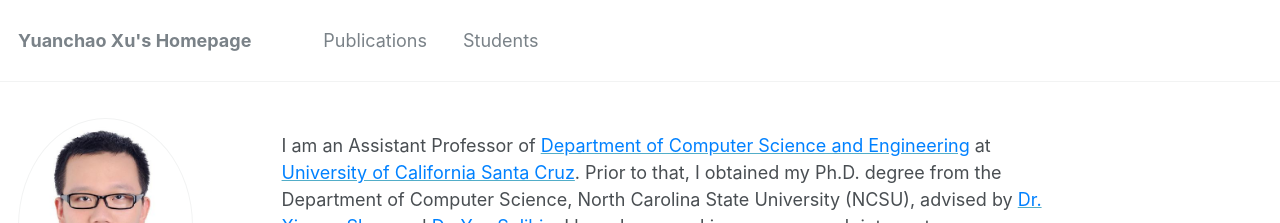
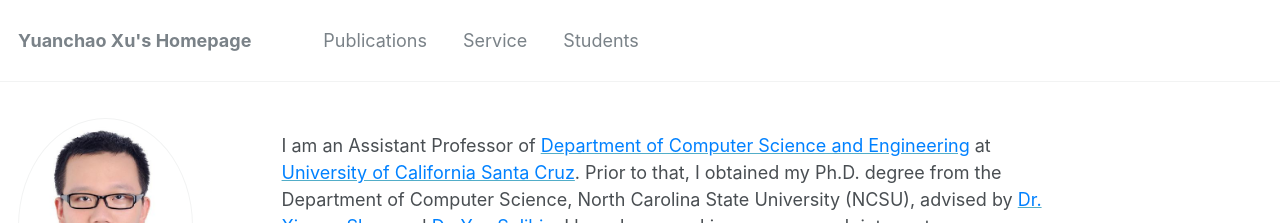
Before and after one commit to yuanchaoxu6/yuanchaoxu6.github.io, a Jekyll site: the page built from _pages/about.md, in a window 1280 px wide and 900 px high. Shown: the top 223 px of the window. Built offline with Jekyll 4.4.1, drawn with Linux system fonts in a browser that asks for light colours.

Commit message:
add services

```diff
--- a/_data/navigation.yml
+++ b/_data/navigation.yml
@@ -7,12 +7,14 @@ main:
   - title: "Publications"
     url: /publications/
 
+  - title: "Service"
+    url: /talks/
+
   - title: "Students"
     url: /students/
 
 
-  #- title: "Talks"
-  #  url: /talks/
+
 
 
 
```
Also changed, not shown: 1 other file.
